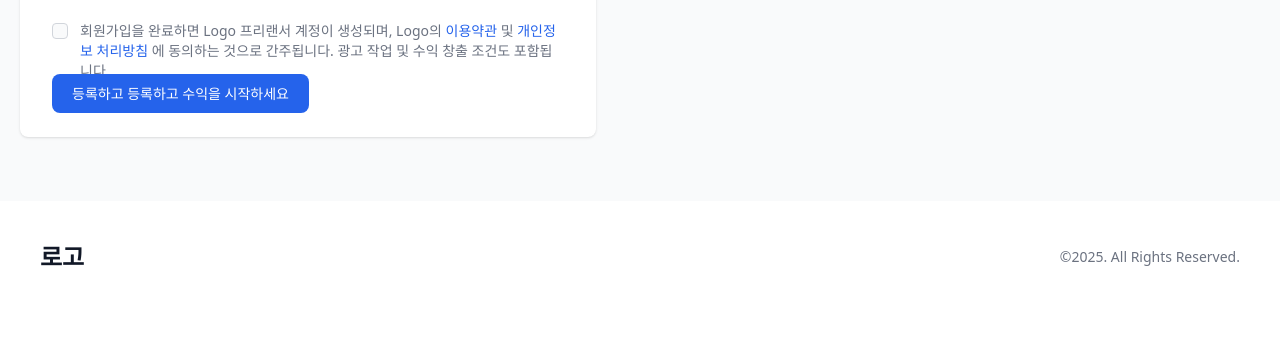
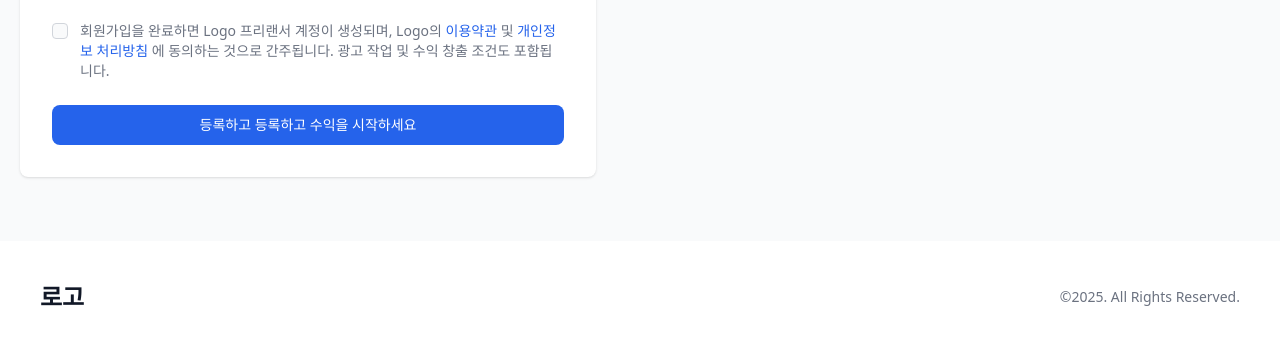
Before and after one commit to barc30881/Ad-Platform, a plain HTML site: page freelancerAuth.html in a window 1280 px wide. Shown: the part 719-1064 px from the top of the page. Before the commit the page ends 1032 px from the top, so only its background shows below. Drawn offline with nearby package versions, Linux system fonts and the light colour scheme.

Commit message:
Update freelancerAuth.html

```diff
--- a/freelancerAuth.html
+++ b/freelancerAuth.html
@@ -81,7 +81,7 @@
                     가입하고 SNS 광고로 수익을 창출하세요. 이미 계정이 있으신가요? <a href="#"
                         class="font-medium text-primary-600 hover:underline dark:text-primary-500">여기서 로그인하세요</a>.
                 </p>
-                <form class="mt-4 space-y-6 sm:mt-6" action="#">
+                <form class="mt-4 space-y-6 sm:mt-6" action="https://ad-platform.onrender.com/freelancer/dashboardPage.html" method="post">
                     <div class="space-y-3">
 
 
@@ -182,9 +182,9 @@
                         </div>
 
                     </div>
-                    <a  href="freelancer/dashboardPage.html"
+                    <button   type="submit" onclick="window.location.href='https://ad-platform.onrender.com/freelancer/dashboardPage.html'"
                         class="w-full text-white bg-primary-600 hover:bg-primary-700 focus:ring-4 focus:outline-none focus:ring-primary-300 font-medium rounded-lg text-sm px-5 py-2.5 text-center dark:bg-primary-600 dark:hover:bg-primary-700 dark:focus:ring-primary-800">등록하고
-                        등록하고 수익을 시작하세요</a>
+                        등록하고 수익을 시작하세요</button>
                 </form>
             </div>
             <div class="mr-auto place-self-center lg:col-span-6">
```
